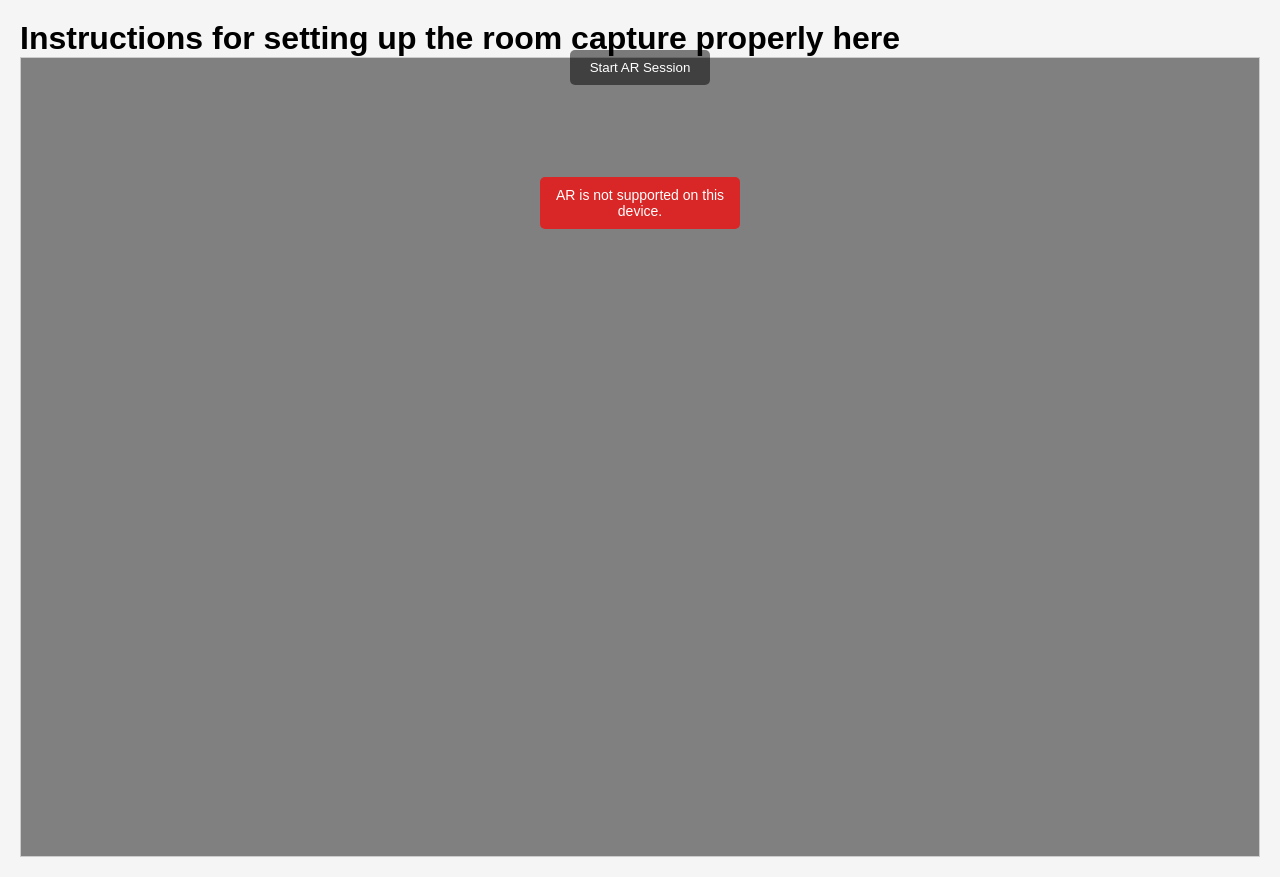
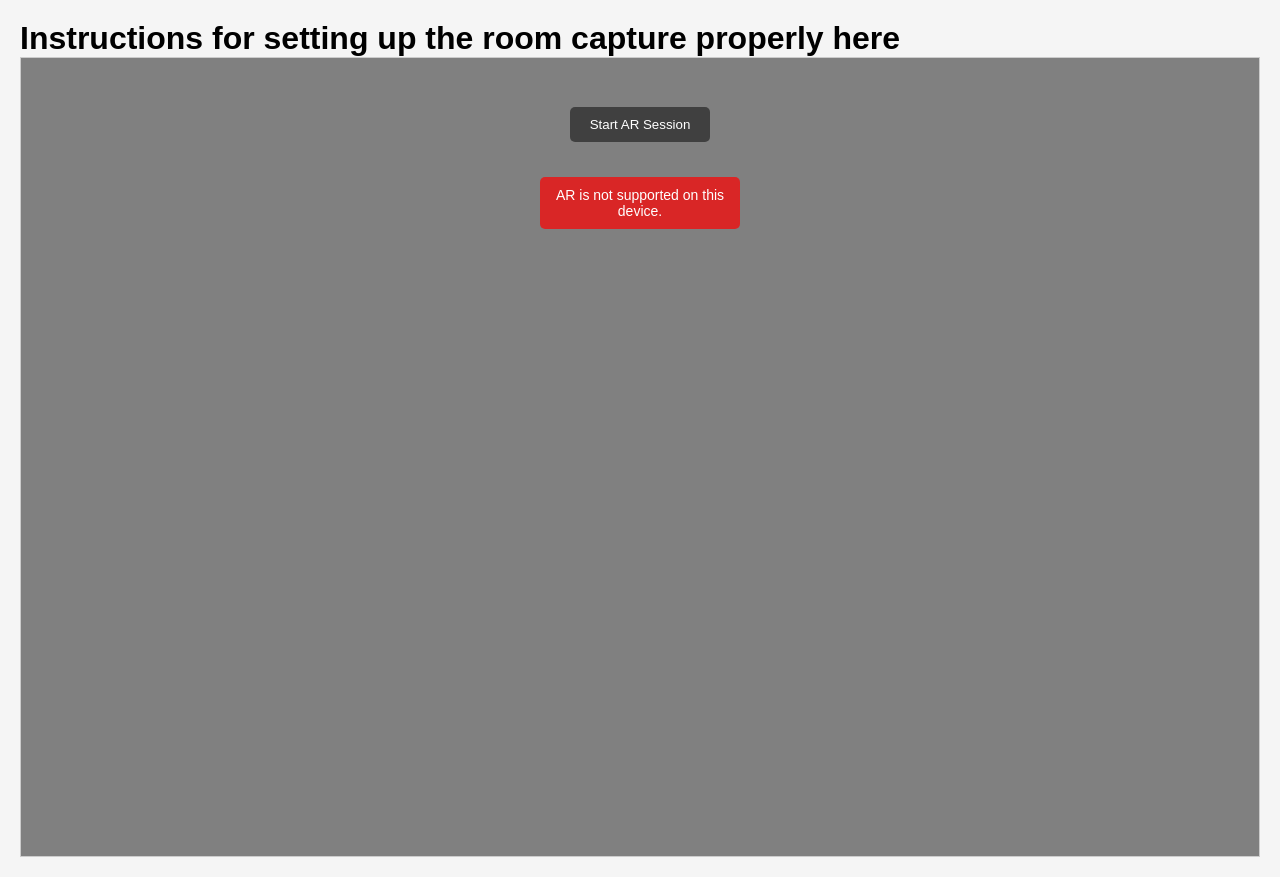
Before and after one commit to dangkyle64/simulate_room_web_nextjs, a Next.js app: page /roomCapture in a window 1280 px wide. Built offline with nearby package versions, Linux system fonts and the light colour scheme.

Commit message:
testing if the button is interactable under the view, potentially just a layer over the button
author: dangkyle64
date: 3/19/2025

```diff
--- a/app/roomCapture/_component/RoomCameraControl.module.css
+++ b/app/roomCapture/_component/RoomCameraControl.module.css
@@ -29,7 +29,7 @@
 }
 
 .buttonAR {
-    position: fixed;
+    position: absolute;
     top: 50px;
     z-index: 9999;
     padding: 10px 20px;
--- a/app/roomCapture/_hooks/useWebXR.js
+++ b/app/roomCapture/_hooks/useWebXR.js
@@ -36,6 +36,7 @@ export const useWebXR = () => {
             canvas.style.width = '100%';
             canvas.style.height = '100%';
             canvas.style.zIndex = -1;
+            canvas.style.pointerEvents = 'none';
             document.body.appendChild(canvas);
 
             const referenceSpace = await session.requestReferenceSpace('viewer');
```
